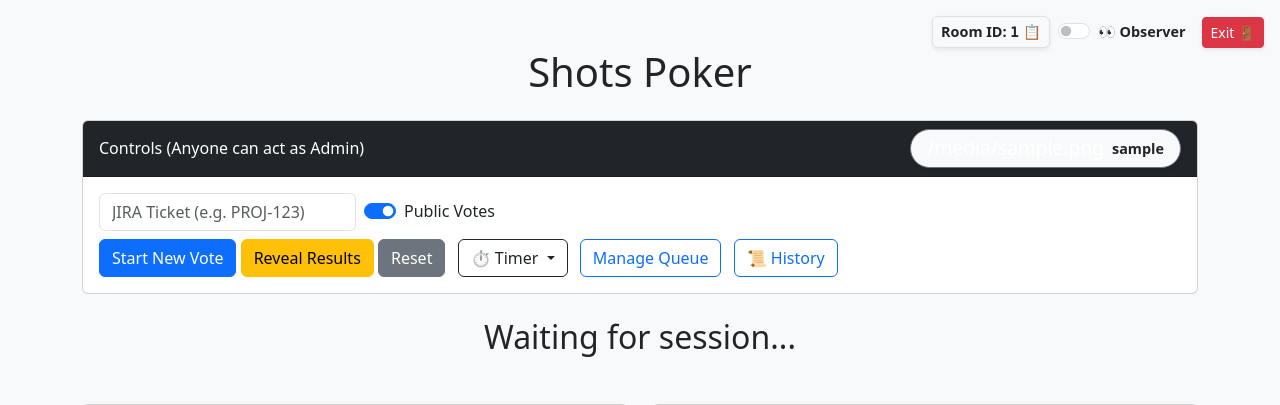
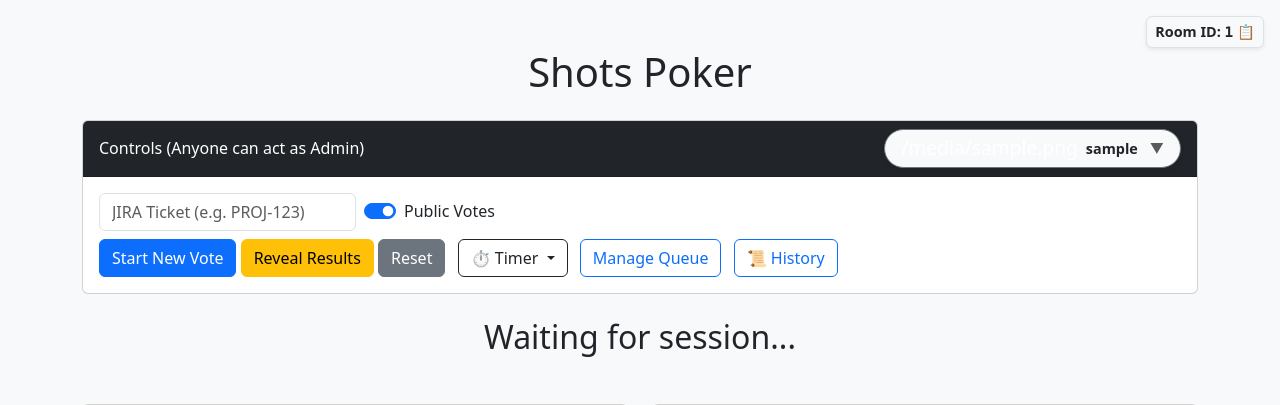
Before and after one commit to fredissy/shotspoker.py, a Flask app: template templates/vote.html.j2 in a window 1280 px wide. Shown: the top 405 px of the page. Run offline with Flask 3, Linux system fonts and the light colour scheme; the template is opened without the code that fills it: most values are stand-ins (such as "Sample title", 1, 10 or a date in 2020).

Commit message:
Move observer switch and exit to user menu (#20)
Co-authored-by: fredissy <frl@filmstory.fr>

```diff
--- a/templates/vote.html.j2
+++ b/templates/vote.html.j2
@@ -20,22 +20,8 @@
     <div class="container py-5" id="mainApp">
 
         <div class="position-absolute top-0 end-0 p-3">
-            <div class="d-flex align-items-center gap-2">
-                <div id="roomInfoDisplay" class="badge bg-light text-dark border room-badge p-2 shadow-sm" style="font-size: 0.9rem;" onclick="copyRoomId()" title="Click to Copy ID">
-                    Room ID: <span id="currentRoomDisplay" class="fw-bold font-monospace">{{ room_id }}</span> 📋
-                </div>
-                <div class="form-check form-switch d-inline-block me-2 align-middle">
-                    <input class="form-check-input" type="checkbox" id="roleSwitch"
-                        onchange="toggleRole()"
-                        {% if user_role == 'observer' %}checked{% endif %}>
-                    <label class="form-check-label fw-bold" for="roleSwitch" style="font-size: 0.9rem;">
-                        👀 Observer
-                    </label>
-                </div>
-
-                <button id="logoutBtn" class="btn btn-danger btn-sm shadow-sm" onclick="logout()">
-                    Exit 🚪
-                </button>
+            <div id="roomInfoDisplay" class="badge bg-light text-dark border room-badge p-2 shadow-sm" style="font-size: 0.9rem;" onclick="copyRoomId()" title="Click to Copy ID">
+                Room ID: <span id="currentRoomDisplay" class="fw-bold font-monospace">{{ room_id }}</span> 📋
             </div>
         </div>
 
@@ -45,9 +31,41 @@
             <div class="card-header bg-dark text-white d-flex justify-content-between align-items-center">
                 <span>Controls (Anyone can act as Admin)</span>
 
-                <div class="bg-light rounded-pill px-3 py-1 d-flex align-items-center gap-2 shadow-sm border border-secondary">
-                    <span style="font-size: 1.2rem;">{{ user_avatar }}</span>
-                    <span class="fw-bold text-dark" style="font-size: 0.9rem;">{{ user_name }}</span>
+                <div class="dropdown">
+                    <div class="bg-light rounded-pill px-3 py-1 d-flex align-items-center gap-2 shadow-sm border border-secondary"
+                        style="cursor: pointer;"
+                        data-bs-toggle="dropdown"
+                        aria-expanded="false">
+                        <span style="font-size: 1.2rem;">{{ user_avatar }}</span>
+                        <span class="fw-bold text-dark" style="font-size: 0.9rem;">{{ user_name }}</span>
+                        <small class="text-muted ms-1">▼</small>
+                    </div>
+
+                    <ul class="dropdown-menu dropdown-menu-end p-3 shadow" style="min-width: 220px;">
+                        <li><h6 class="dropdown-header">User Settings</h6></li>
+
+                        <li>
+                            <div class="dropdown-item-text">
+                                <div class="form-check form-switch">
+                                    <input class="form-check-input" type="checkbox" id="roleSwitch"
+                                        onchange="toggleRole()"
+                                        {% if user_role == 'observer' %}checked{% endif %}>
+                                    <label class="form-check-label" for="roleSwitch" style="cursor:pointer;">
+                                        👀 Observer Mode
+                                    </label>
+                                </div>
+                            </div>
+                        </li>
+
+                        <li><hr class="dropdown-divider"></li>
+
+                        <li>
+                            <button class="dropdown-item text-danger d-flex justify-content-between align-items-center" onclick="logout()">
+                                <span>Exit Room</span>
+                                <span>🚪</span>
+                            </button>
+                        </li>
+                    </ul>
                 </div>
             </div>
             <div class="card-body">
```
